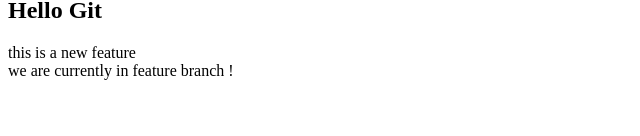
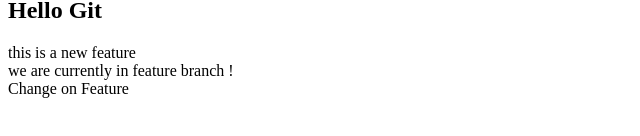
Before and after one commit to fahadNoufal/git-practice, a plain HTML site: page index.html in a window 1280 px wide. Shown: the part 164-300 px from the top of the page, without its empty margins (0-640 px from the left). Drawn offline with Linux system fonts and the light colour scheme.

Commit message:
added change on feature

```diff
--- a/index.html
+++ b/index.html
@@ -17,5 +17,8 @@
     <div class="current-branch">
         we are currently in feature branch !
     </div>
+    <div class="change-feature">
+        Change on Feature
+    </div>
 </body>
 </html>
```
